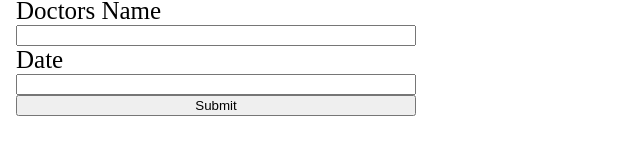
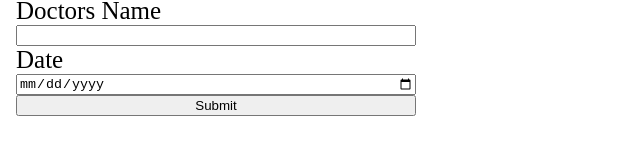
Before and after one commit to Njeringungu/React-Front-End, a React (Create React App) app: page / in a window 1280 px wide. Shown: the part 178-332 px from the top of the page, without its empty margins (0-640 px from the left). Built offline with nearby package versions, Linux system fonts and the light colour scheme.

Commit message:
fetch patients

```diff
--- a/package.json
+++ b/package.json
@@ -6,6 +6,7 @@
     "@testing-library/jest-dom": "^5.16.5",
     "@testing-library/react": "^13.4.0",
     "@testing-library/user-event": "^13.5.0",
+    "axios": "^0.27.2",
     "install": "^0.13.0",
     "npm": "^8.19.1",
     "react": "^18.2.0",
--- a/src/Components/Appointment.js
+++ b/src/Components/Appointment.js
@@ -1,16 +1,13 @@
-import React,{useEffect,useState} from "react";
-import Doctor from "./Doctor";
+import React,{useState} from "react";
 
-function Appointment({array}){
 
-    function handleChange(e){
-        setAppointments({...appointments, [e.target.name]:e.target.value})
-      }
-    const[appointments,setAppointments]=useState({
+function Appointment(){
+
+  const[appointments,setAppointments]=useState({
 
     patient_id:"",
-    doctor_id:"",
-    Date:"",
+    doctor_name:"",
+    date:"",
     })
 
     function handleSubmit(e){
@@ -26,7 +23,9 @@ function Appointment({array}){
     .then (appointment=>(appointment) )
     }
 
-
+    function handleChange(e){
+        setAppointments({...appointments, [e.target.id]:e.target.value})
+      }
 
 return(
     <>
@@ -35,16 +34,15 @@ return(
   <form className="form" onSubmit={handleSubmit}>
 
   <label htmlFor="name">Patients Name</label>
-    <input type="text" name="Name" value={appointments.patient_id} onChange={handleChange}/>
+    <input type="number" id="patient_id" value = {appointments.patient_id} onChange={ ( e ) => handleChange( e ) }/>
 
   <label htmlFor="name">Doctors Name</label>
-    <input type="text" name="Name" value = {appointments.doctor_id} onChange={handleChange}/>
+    <input type="number" id="doctor_id" value = {appointments.doctor_id} onChange={ ( e ) => handleChange( e ) }/>
 
     <label htmlFor="date">Date</label>
-        <input type="text" name=" date"  />
+        <input type="date" id="date" value={appointments.date} onChange = { ( e ) => handleChange( e ) } />
 
-
- <input type="submit" value="Submit" />
+<input type="submit" value="Submit" />
   </form>
 
 
--- a/src/Components/Doctor.js
+++ b/src/Components/Doctor.js
@@ -6,9 +6,9 @@ function Doctor(){
      const[remove,setOnRemove]=useState(true)
 
     useEffect(() => {
-        fetch("http://localhost:4500/appointments")
+        fetch("http://localhost:4500/appointments/patients/doctors")
         .then((response) =>response.json())
-        .then((appointments) =>setAppointments (appointments) );
+        .then((appointments) =>setAppointments(appointments) );
     }, [remove]);
 
 let array = (
@@ -16,8 +16,17 @@ let array = (
        <div >
         <div className="container" key={x.id}>
         <p>Patient Id: {x.patient_id}</p>
+
         <p>Doctor Id: {x.doctor_id}</p>
+
         <p>Date: {x.date}</p>
+
+         {/* <p>Patient Name: {x.patient.name}</p>  */}
+
+          {/* <p>Doctor Name: {x.doctors.name}</p>
+        <p>Doctor Speciality: {x.doctors.speciality}</p>
+
+          */}
         <button id={x.id} onClick={handleDelete}>Delete</button>
         </div>
        </div>
--- a/src/Components/Patient.js
+++ b/src/Components/Patient.js
@@ -1,10 +1,55 @@
-import React from "react";
+import React,{useEffect,useState} from "react";
 
-function Patient({array}){
+function Patient(){
+    const[patients,setPatients] = useState([])
+    const[remove,setOnRemove]=useState(true)
+const[patient,setPatient]= useState({
+    name:""
+})
 
+useEffect(() => {
+        fetch("http://localhost:4500/appointments")
+        .then((response) =>response.json())
+        .then((patients) =>setPatients(patients) );
+    }, [remove]);
+
+   function handleSubmit(e){
+    e.preventDefault()
+    fetch("http://localhost:4500/patients",{
+        method:"POST",
+        headers:
+        {
+            "Content-Type":"application/json"
+        }, body: JSON.stringify(patient)
+
+    })
+    .then(response => response.json())
+    .then (patient=> (patient))
+}
+function handleChange(e){
+    setPatient({...patient, [e.target.name]:e.target.value})
+}
+
+
+function onRemove (deleteApp){
+    setPatients(patients.filter(patient=>patient.id!==deleteApp.id))
+    setOnRemove(()=>!remove)
+}
     return(
-        <div></div>
+
+        <div>
+
+          <form onSubmit={handleSubmit}>
+          <label htmlFor="name">Patient Name:</label>
+          <input type="text" name="patient" value={patients.name} onChange = { ( e ) => handleChange( e ) }/>
+          <input type="submit" value="Submit" />
+            </form>
+
+        </div>
     )
+
+
+
 }
 
 export default Patient;
```
Also changed, not shown: 1 other file (tests, documents, lock files or other folders).
